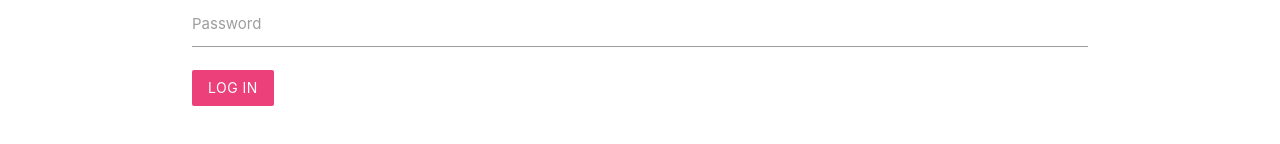
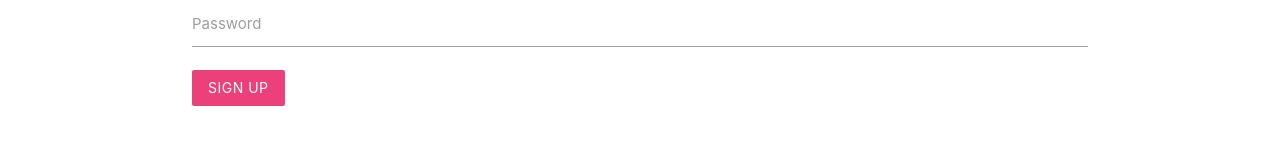
Before and after one commit to dillonfromdallas/FireScratch, a React (Create React App) app: page /signup in a window 1280 px wide. Shown: the part 328-472 px from the top of the page. Built offline with nearby package versions, Linux system fonts and the light colour scheme.

Commit message:
Fixed button text

```diff
--- a/src/components/auth/Signup.js
+++ b/src/components/auth/Signup.js
@@ -47,7 +47,7 @@
             <input type="password" id="password" onChange={this.onChange} />
           </div>
           <div className="input-field">
-            <button className="btn pink lighten-1 z-depth-0">Log In</button>
+            <button className="btn pink lighten-1 z-depth-0">Sign Up</button>
           </div>
         </form>
       </div>
```
